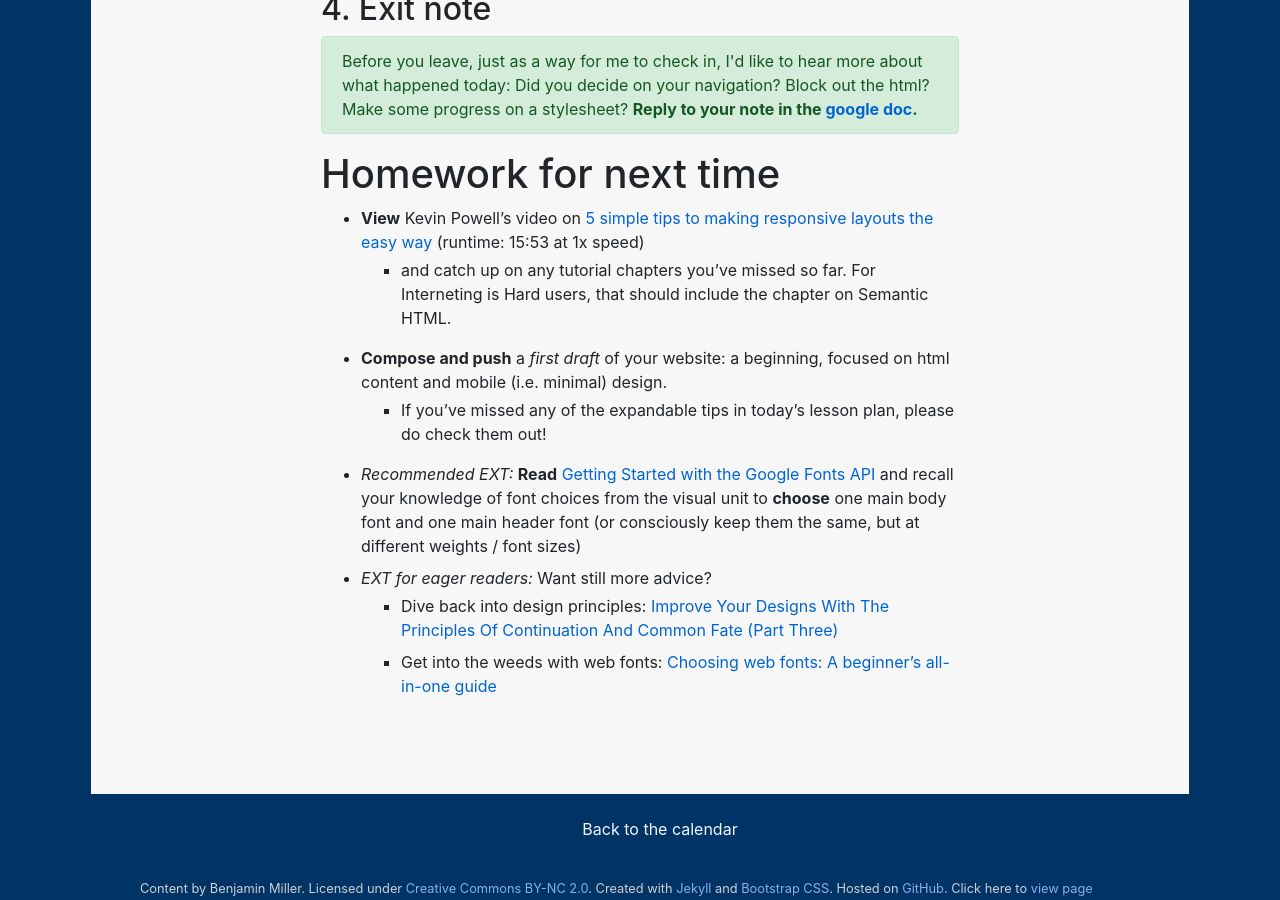
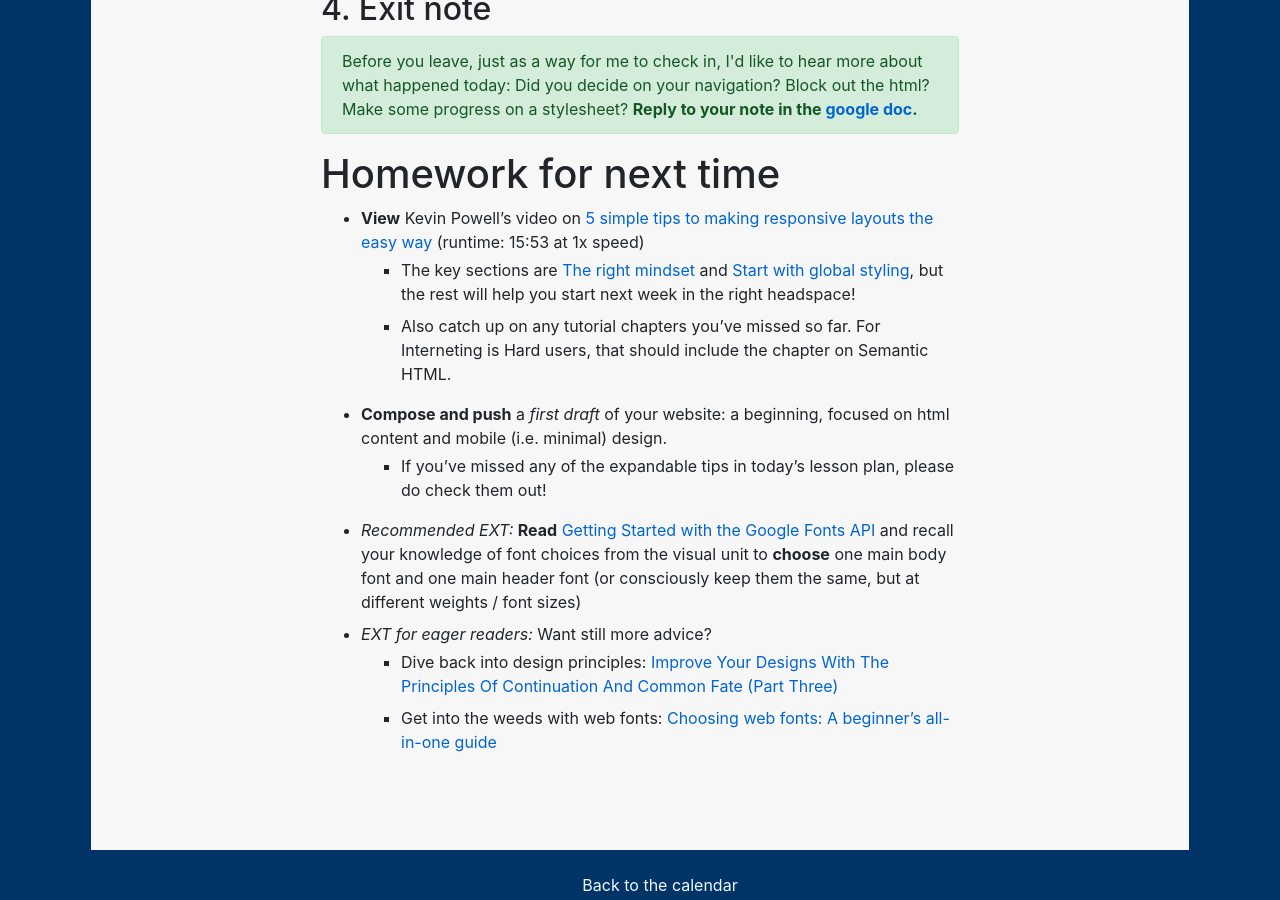
Before and after one commit to benmiller314/cdm2025spring, a Jekyll site: the page built from plans/lesson-18.md, in a window 1280 px wide and 900 px high, scrolled down 4323 px. Built offline with Jekyll 4.4.1, drawn with Linux system fonts in a browser that asks for light colours; our own code applies the rules of GitHub Pages for plain Markdown files.

```diff
--- a/plans/lesson-18.md
+++ b/plans/lesson-18.md
@@ -229,7 +229,8 @@ Before you leave, just as a way for me to check in, I'd like to hear more about
 
 # Homework for next time
 * **View** Kevin Powell's video on [5 simple tips to making responsive layouts the easy way](https://www.youtube.com/watch?v=VQraviuwbzU&list=PL4-IK0AVhVjM6kuUoUexfmnD8vHtZkXdd&index=4) (runtime: 15:53 at 1x speed)
-    - and catch up on any tutorial chapters you've missed so far. For Interneting is Hard users, that should include the chapter on Semantic HTML.
+    - The key sections are [The right mindset](https://www.youtube.com/watch?v=VQraviuwbzU&list=PL4-IK0AVhVjM6kuUoUexfmnD8vHtZkXdd&index=3&t=102s) and [Start with global styling](https://www.youtube.com/watch?v=VQraviuwbzU&list=PL4-IK0AVhVjM6kuUoUexfmnD8vHtZkXdd&index=3&t=192s), but the rest will help you start next week in the right headspace!
+    - Also catch up on any tutorial chapters you've missed so far. For Interneting is Hard users, that should include the chapter on Semantic HTML.
 * **Compose and push** a _first draft_ of your website: a beginning, focused on html content and mobile (i.e. minimal) design.
     - If you've missed any of the expandable tips in today's lesson plan, please do check them out!
 * _Recommended EXT:_ **Read** [Getting Started with the Google Fonts API](https://developers.google.com/fonts/docs/getting_started) and recall your knowledge of font choices from the visual unit to **choose** one main body font and one main header font (or consciously keep them the same, but at different weights / font sizes)
```
Also changed, not shown: schedule.md (+2 -0 lines).
